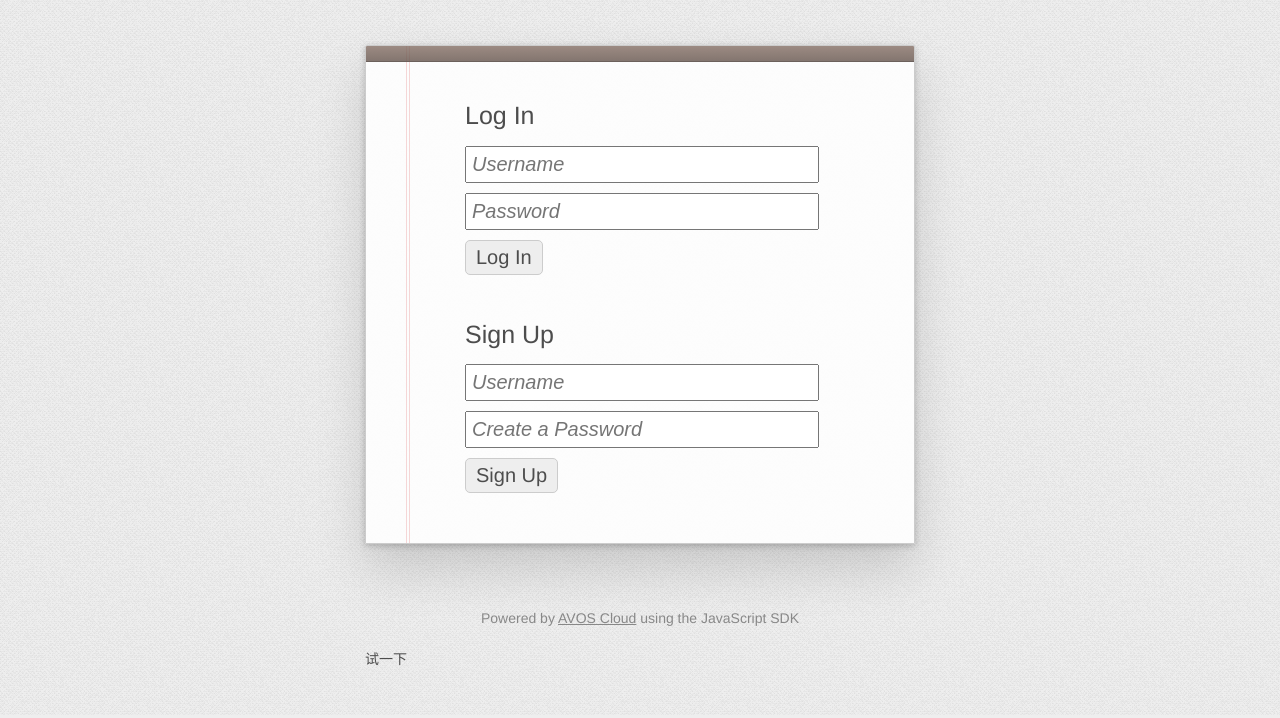
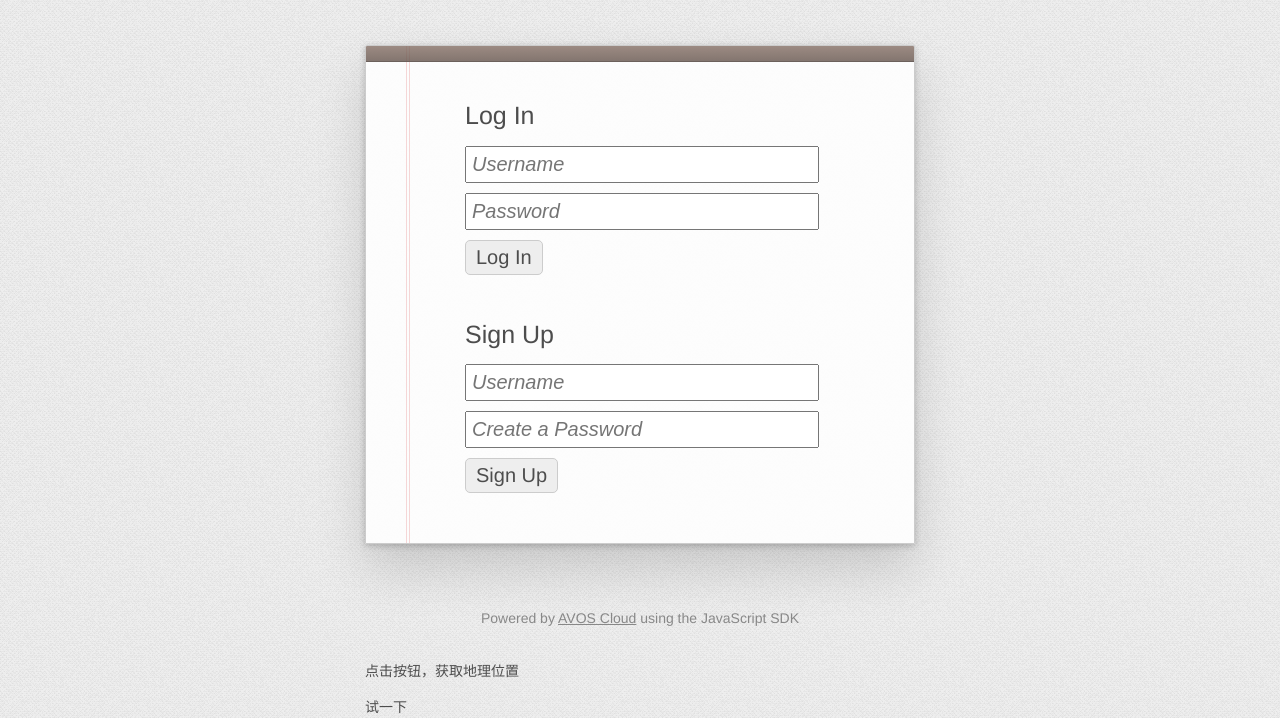
Before and after one commit to dengshuan/avos-hackathon, a plain HTML site: page public/index.html in a window 1280 px wide. Shown: the part 85-803 px from the top of the page. Drawn offline with nearby package versions, Linux system fonts and the light colour scheme.

Commit message:
add demo id

```diff
--- a/public/index.html
+++ b/public/index.html
@@ -75,6 +75,7 @@
     </script>
 
     <!-- 获取地理位置信息  -->
+    <p id="demo">点击按钮，获取地理位置</p>
     <button onclick="getLocation()">试一下</button>
     <script>
      var x=document.getElementById("demo");
```
